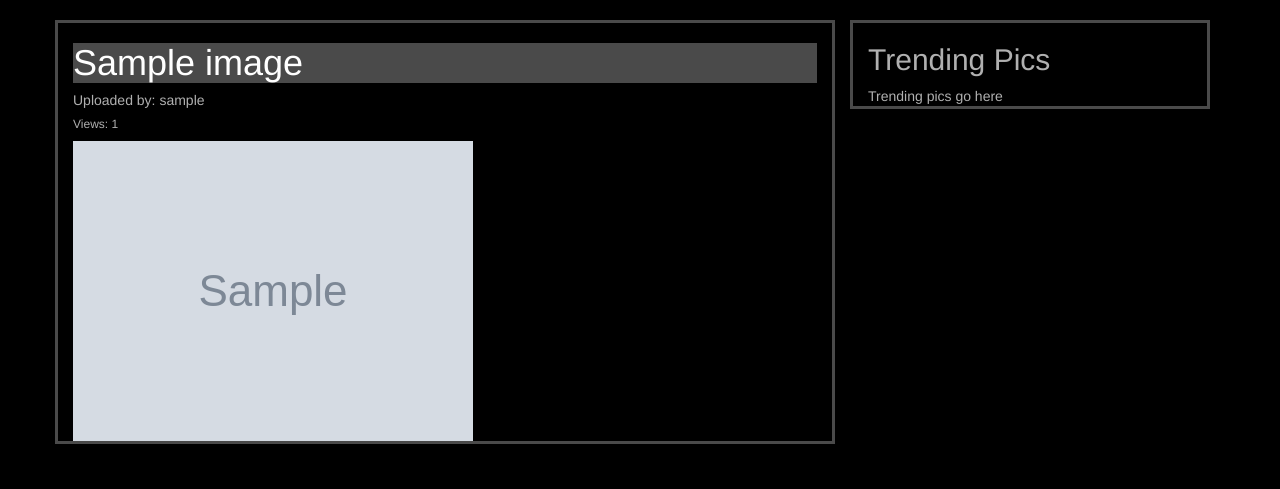
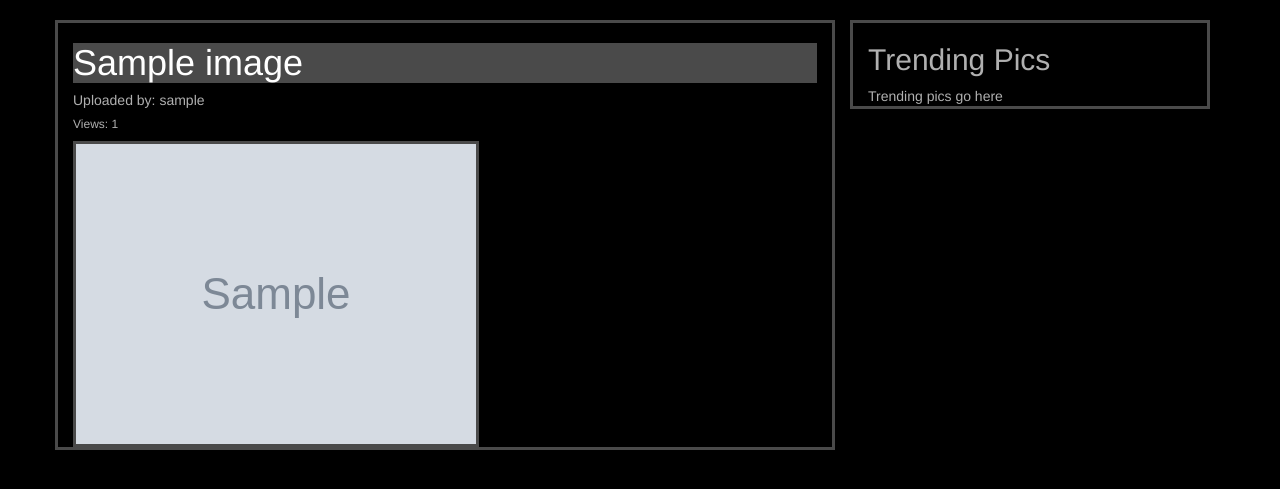
Before and after one commit to mcardillo55/imagesite, a Django app: template images/templates/view.html in a window 1280 px wide. Shown: the part 52-541 px from the top of the page. Run offline with Django 3.2, Linux system fonts and the light colour scheme; the template is opened without the code that fills it: values that come from a table or form of the project are taken from there, others are empty; tables that the repository leaves empty hold one stand-in row (values such as "Sample post"); grey boxes marked "Sample" are stand-in pictures; parts of the project's set-up code (start-up, migrations or seed data) failed here and were passed over; some libraries are stand-ins or nearby versions.

Commit message:
added border around images on home screen

```diff
--- a/static/my.css
+++ b/static/my.css
@@ -5,6 +5,10 @@ body {
 
 .navbar-btn {
     margin-right: 15px;
+}
+
+.img-responsive {
+    border: 3px solid #4a4a4a;
 }
 
 #image-view-title {
```
